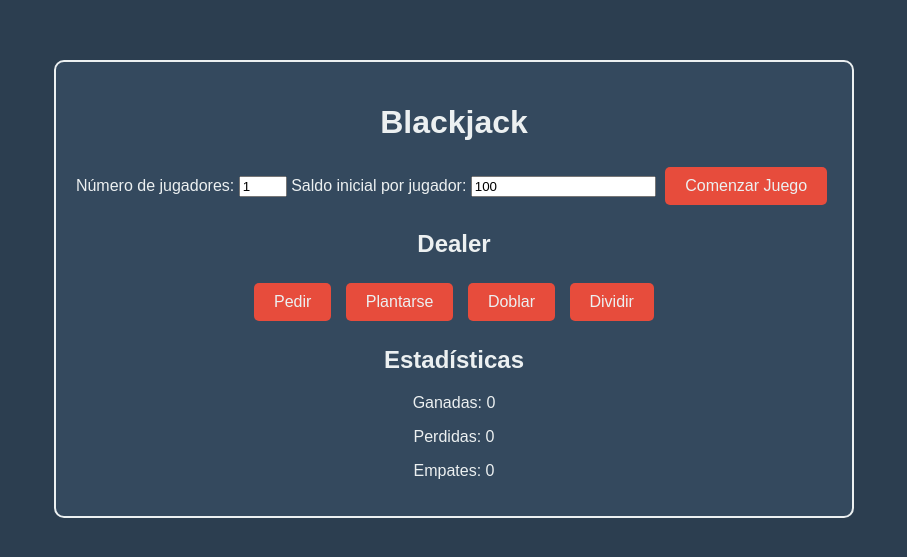
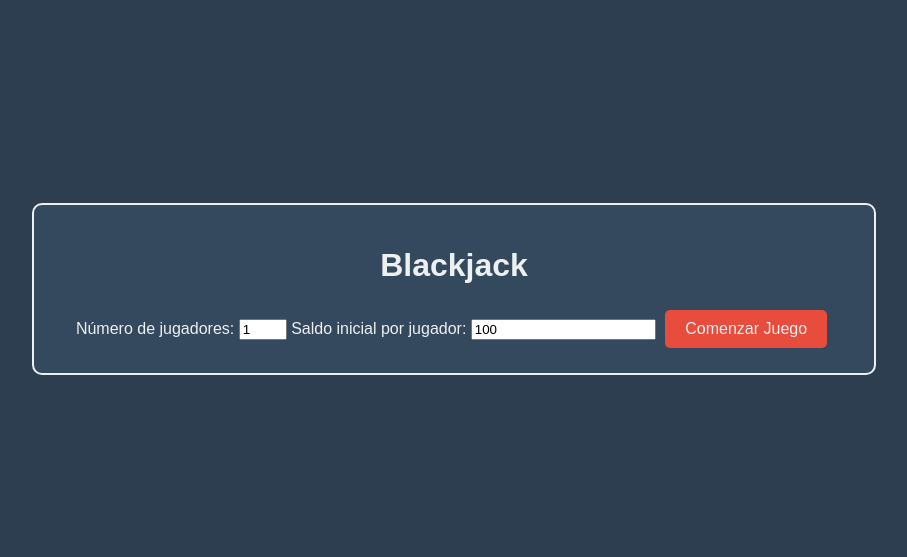
Before and after one commit to JuliusFast65/BlackJack, a plain HTML site: page index.html in a window 1280 px wide. Shown: the part 119-676 px from the top of the page, without its empty margins (186-1093 px from the left). Drawn offline with Linux system fonts and the light colour scheme.

Commit message:
Update styles.css

```diff
--- a/styles.css
+++ b/styles.css
@@ -14,6 +14,8 @@ body {
     padding: 20px;
     border-radius: 10px;
     background-color: #34495e;
+    width: 80%;
+    max-width: 800px;
 }
 
 button {
@@ -31,10 +33,10 @@ button:hover {
     background-color: #c0392b;
 }
 
-#player-info, #dealer-info {
-    margin: 20px 0;
+.hidden {
+    display: none;
 }
 
-#statistics {
-    margin-top: 20px;
+#player-info > div {
+    margin: 10px 0;
 }
```
